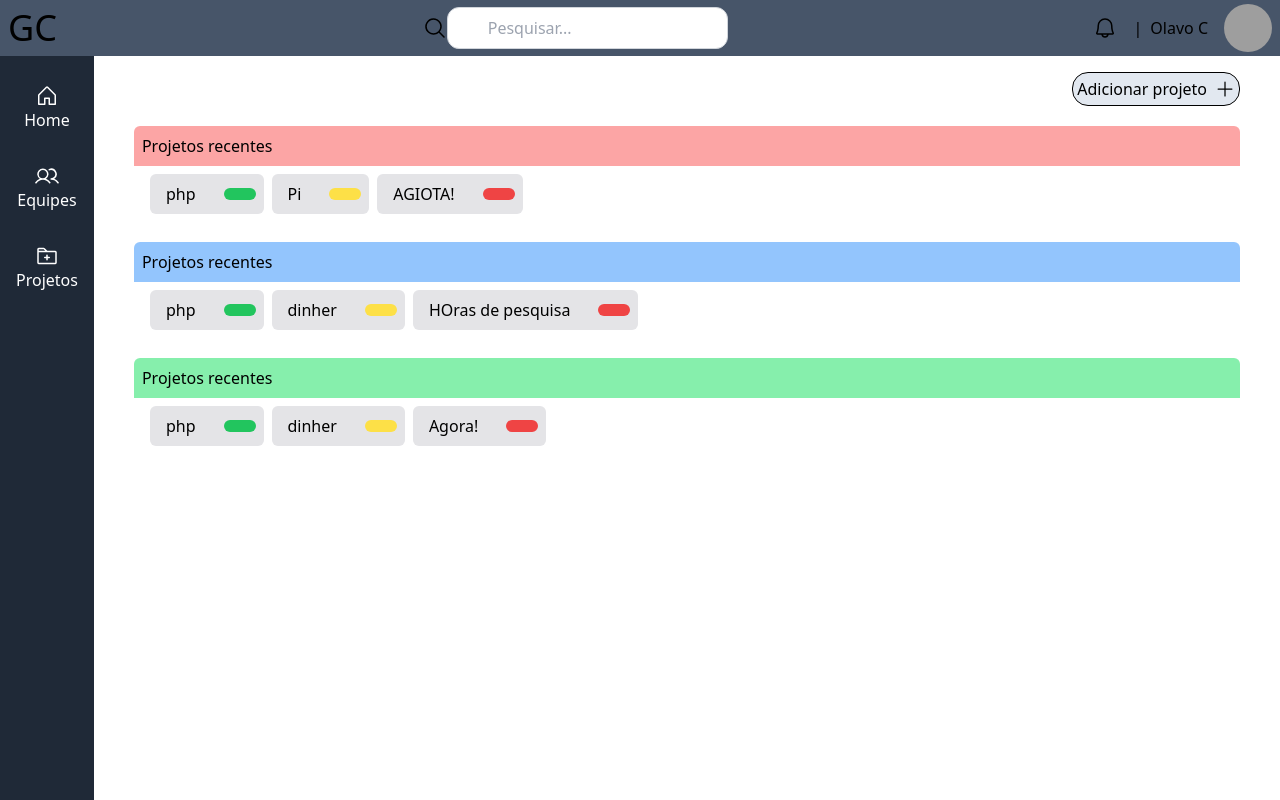
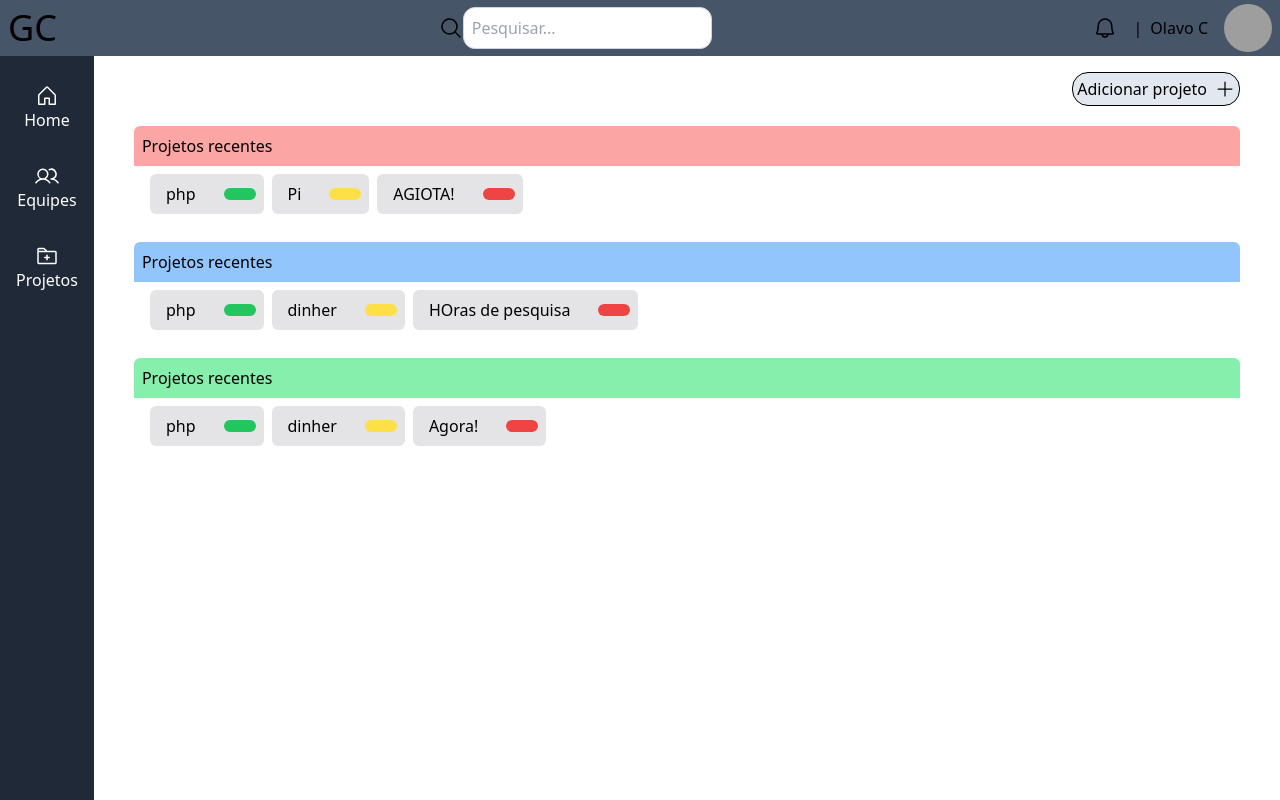
Before and after one commit to Olavo15/Gerenciamento_de_Tarefas, a React (Vite) app in the folder my-project/: page / in a window 1280 px wide. Built offline with nearby package versions, Linux system fonts and the light colour scheme; grey boxes are pictures that could not be loaded.

Commit message:
espaçamento botao pesquisar

```diff
--- a/my-project/src/components/Hearder.tsx
+++ b/my-project/src/components/Hearder.tsx
@@ -13,7 +13,7 @@
             <input
               type="text"
               placeholder="Pesquisar... "
-              className="p-2 pl-10 border border-gray-300 rounded-xl"
+              className="p-2  border border-gray-300 rounded-xl"
             />
           </div>
         </div>
```
